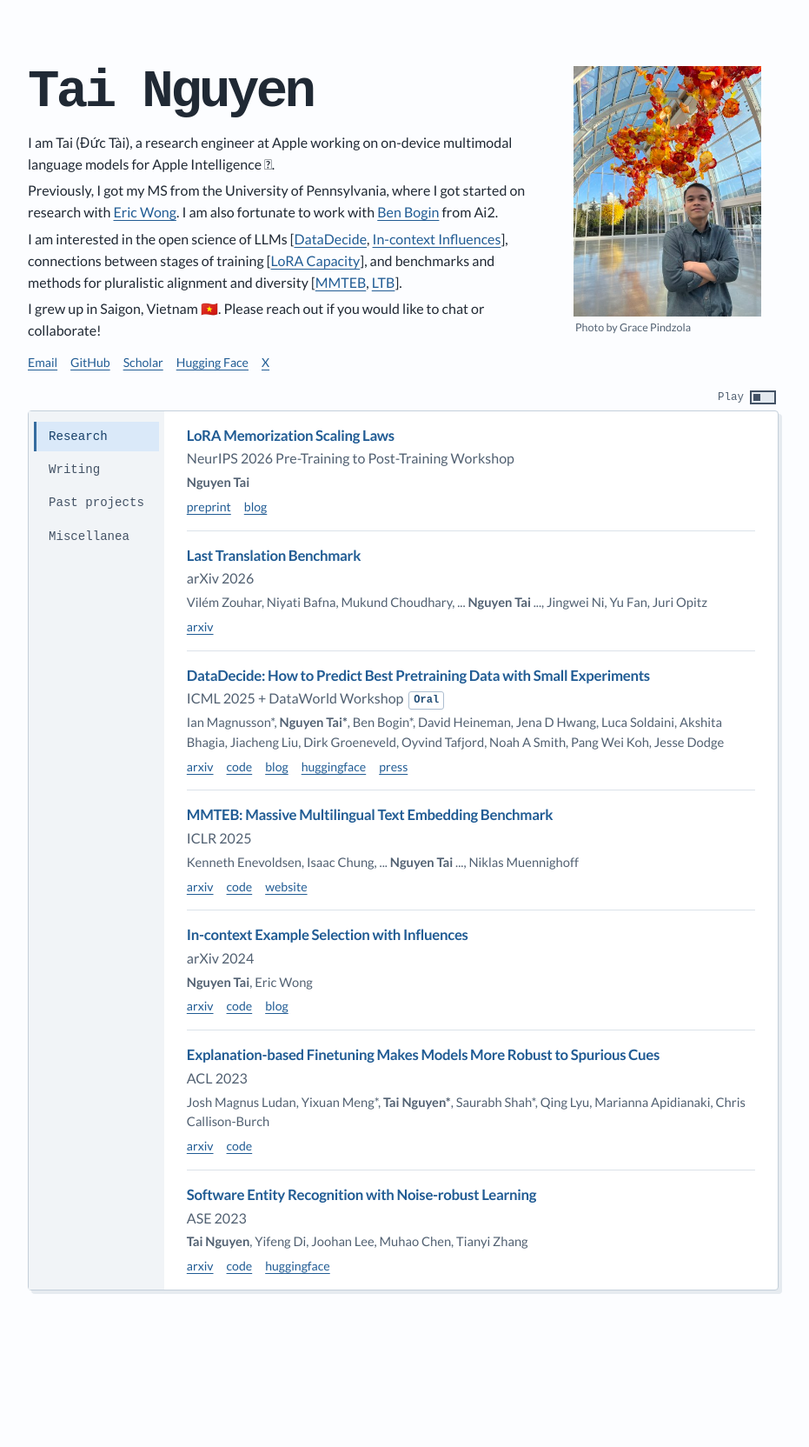
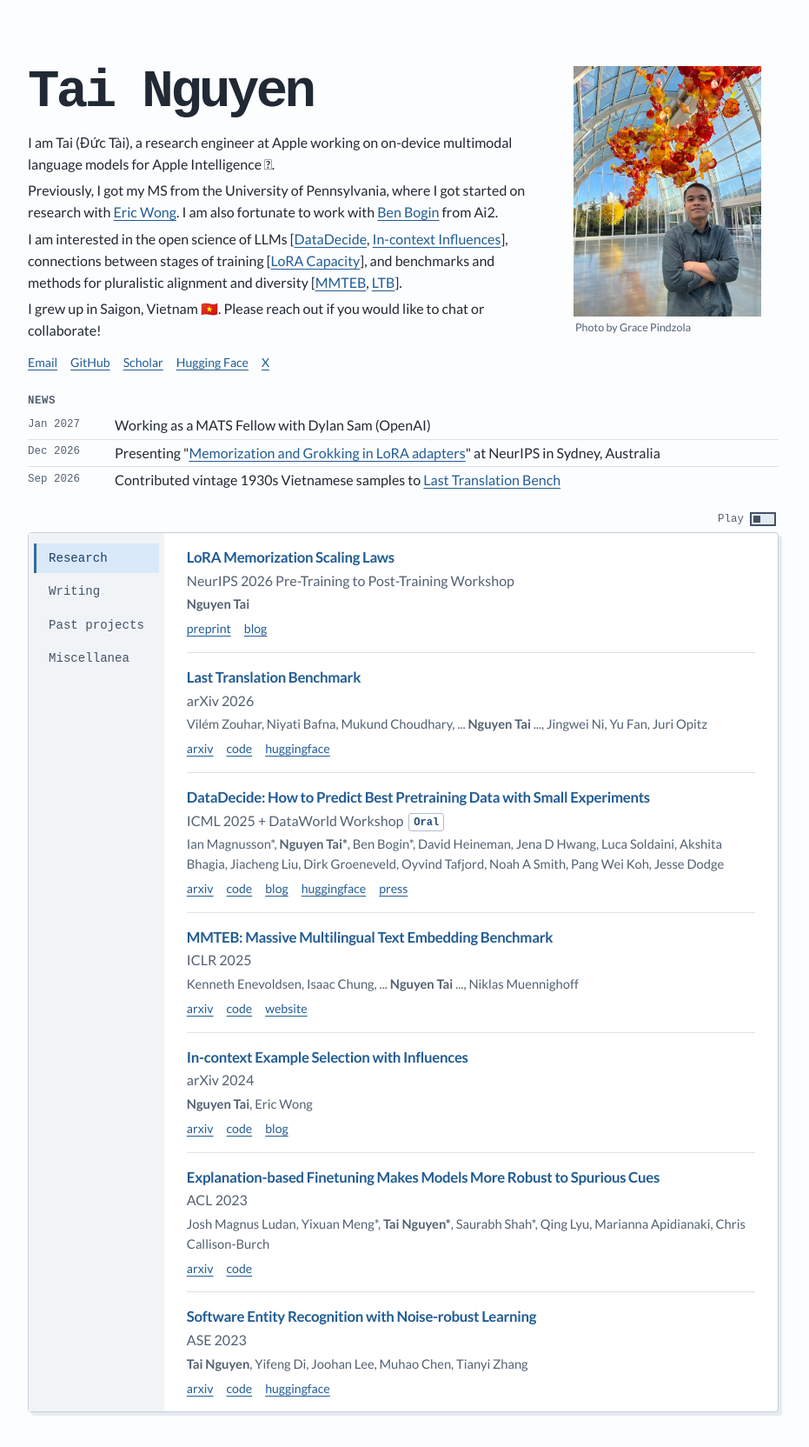
Before and after one commit to taidnguyen/taidnguyen.github.io, a Jekyll site: the page built from _posts/2026-09-03-last-translation-bench.md, in a window 1280 px wide. Shown: the whole page at 87% size, without its empty margins (176-1107 px from the left). Built offline with Jekyll 4.4.1, drawn with Linux system fonts in a browser that asks for light colours; before the commit the page ends 1524 px from its top, so only the background shows below that.

Commit message:
Homepage: add News section, LTB code and dataset links

```diff
--- /dev/null
+++ b/_data/news.yml
@@ -0,0 +1,12 @@
+# Newest first. The homepage shows the first five.
+# `link` is the phrase inside `text` that gets linked to `url`.
+- date: Jan 2027
+  text: Working as a MATS Fellow with Dylan Sam (OpenAI)
+- date: Dec 2026
+  text: 'Presenting "Memorization and Grokking in LoRA adapters" at NeurIPS in Sydney, Australia'
+  link: Memorization and Grokking in LoRA adapters
+  url: /assets/papers/lora-memorization-scaling-laws-2026.pdf
+- date: Sep 2026
+  text: Contributed vintage 1930s Vietnamese samples to Last Translation Bench
+  link: Last Translation Bench
+  url: https://arxiv.org/abs/2609.04173
--- a/_layouts/home.html
+++ b/_layouts/home.html
@@ -18,7 +18,7 @@
   <meta name="author" content="{{ site.name }}" />
   <meta name="viewport" content="width=device-width, initial-scale=1">
 
-  <link rel="stylesheet" type="text/css" href="{{ '/assets/css/home.css' | relative_url }}?v=pixel15" />
+  <link rel="stylesheet" type="text/css" href="{{ '/assets/css/home.css' | relative_url }}?v=pixel16" />
   <link rel="stylesheet" href="{{ '/assets/css/writing-tag.css' | relative_url }}">
   <script>try { if (localStorage.getItem('toys') === 'on') document.documentElement.classList.add('toys-on'); } catch (e) {}</script>
   <link rel="canonical" href="{{ page.url | replace:'index.html','' | prepend: site.baseurl | prepend: site.url }}">
@@ -37,6 +37,9 @@
 <nav aria-label="Contact and profiles"><a href="mailto:tainguyen7597@gmail.com">Email</a><a href="https://github.com/taidnguyen">GitHub</a><a href="https://scholar.google.com/citations?user=hR_o5VoAAAAJ">Scholar</a><a href="https://huggingface.co/taidng">Hugging Face</a><a href="https://x.com/taidng">X</a></nav></div>
 <figure><img src="/images/desk-portrait.jpg?v=2" width="378" height="504" style="height:auto" alt="Tai Nguyen"><figcaption>Photo by Grace Pindzola</figcaption></figure>
 </header>
+<section class="news" aria-labelledby="news-title"><h2 id="news-title">News</h2><ul>
+{% for item in site.data.news limit:5 %}<li><small>{{ item.date }}</small><span>{% if item.url and item.link %}{% capture linked %}<a href="{{ item.url }}">{{ item.link }}</a>{% endcapture %}{{ item.text | replace: item.link, linked }}{% else %}{{ item.text }}{% endif %}</span></li>
+{% endfor %}</ul></section>
 <div class="desk">
 <div class="browser">
 <div class="toy-row"><span id="toy-label">Play</span><button type="button" class="knob" role="switch" aria-checked="false" aria-labelledby="toy-label"></button></div>
--- a/_posts/2026-09-03-last-translation-bench.md
+++ b/_posts/2026-09-03-last-translation-bench.md
@@ -5,4 +5,6 @@ categories: research
 venue: "arXiv 2026"
 authors: Vilém Zouhar, Niyati Bafna, Mukund Choudhary, ... <strong>Nguyen Tai</strong> ..., Jingwei Ni, Yu Fan, Juri Opitz
 arxiv: https://arxiv.org/abs/2609.04173
+code: https://github.com/zouharvi/last-translation-benchmark
+huggingface: https://huggingface.co/datasets/zouhar/last-translation-benchmark
 ---
--- a/assets/css/home.css
+++ b/assets/css/home.css
@@ -134,3 +134,9 @@ html:not(.toys-on) :is(.panel-scene, .tab-ico) { display:none; }
 .knob[aria-checked=true]::after { left:18px; }
 .knob:hover { text-decoration:none; }
 @media (prefers-reduced-motion:reduce) { .px, .panel-scene .lc, .panel-scene .led { animation:none !important; } }
+/* News: a few dated lines between the intro and the panel. */
+.news { margin:26px 0 0; }
+.news h2 { margin:0 0 6px; font:600 .78rem ui-monospace,monospace; letter-spacing:.04em; text-transform:uppercase; color:var(--muted); }
+.news ul { list-style:none; margin:0; padding:0; }
+.news li { display:grid; grid-template-columns:5.5em 1fr; gap:12px; padding:3px 0; }
+.news small { padding-top:.15em; }
```
